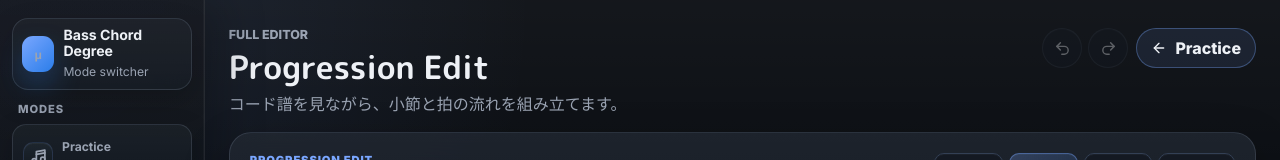
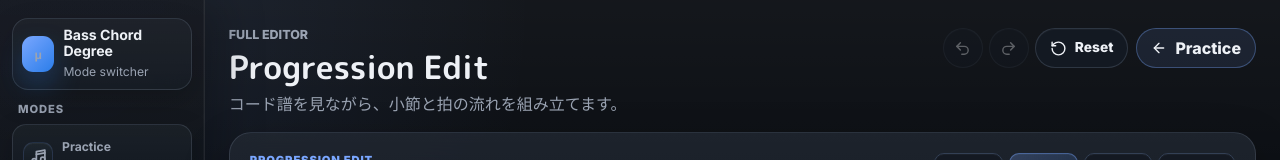
Before and after one commit to muu-ima/muu-fret-degree, a Next.js app: page /progression in a window 1280 px wide. Shown: the top 160 px of the page. Built offline with nearby package versions, Linux system fonts and the light colour scheme.

Commit message:
Add progression editor reset action

```diff
--- a/app/components/progression/ProgressionEditorWorkspace.tsx
+++ b/app/components/progression/ProgressionEditorWorkspace.tsx
@@ -2,7 +2,7 @@
 
 import Link from "next/link";
 import { useEffect } from "react";
-import { LuArrowLeft, LuRedo2, LuUndo2 } from "react-icons/lu";
+import { LuArrowLeft, LuRedo2, LuRotateCcw, LuUndo2 } from "react-icons/lu";
 import theory from "../../../data/theory.json";
 import type { ChordType } from "../../lib/music";
 import { useProgressionSession } from "../../providers/ProgressionSessionProvider";
@@ -16,6 +16,7 @@ export function ProgressionEditorWorkspace() {
     canUndo,
     progression,
     redo,
+    resetProgression,
     removeRhythmEvent,
     undo,
     updateBarCount,
@@ -69,6 +70,16 @@ export function ProgressionEditorWorkspace() {
       >
         <LuRedo2 aria-hidden="true" />
       </button>
+      <button
+        type="button"
+        className="progressionResetButton"
+        aria-label="編集をリセット"
+        title="編集をリセット"
+        onClick={resetProgression}
+      >
+        <LuRotateCcw aria-hidden="true" />
+        <span>Reset</span>
+      </button>
     </div>
   );
 
@@ -120,6 +131,10 @@ export function ProgressionEditorWorkspace() {
           <LuRedo2 aria-hidden="true" />
           <span>Redo</span>
         </button>
+        <button type="button" onClick={resetProgression}>
+          <LuRotateCcw aria-hidden="true" />
+          <span>Reset</span>
+        </button>
       </nav>
     </main>
   );
--- a/app/globals.css
+++ b/app/globals.css
@@ -2935,6 +2935,7 @@ select:focus-visible,
 
 .progressionHistoryActions {
   display: flex;
+  align-items: center;
   gap: 6px;
 }
 
@@ -2960,6 +2961,20 @@ select:focus-visible,
 .progressionHistoryActions svg {
   width: 17px;
   height: 17px;
+}
+
+.progressionHistoryActions .progressionResetButton {
+  display: inline-flex;
+  width: auto;
+  min-width: 0;
+  gap: 8px;
+  padding: 0 14px;
+  border-radius: 999px;
+  font-weight: 800;
+}
+
+.progressionHistoryActions .progressionResetButton span {
+  line-height: 1;
 }
 
 .progressionEditorMobileBar {
@@ -3480,7 +3495,7 @@ select:focus-visible,
     left: 8px;
     z-index: 70;
     display: grid;
-    grid-template-columns: repeat(3, minmax(0, 1fr));
+    grid-template-columns: repeat(4, minmax(0, 1fr));
     gap: 6px;
     min-height: 68px;
     padding: 6px;
--- a/app/hooks/progression/useProgressionState.ts
+++ b/app/hooks/progression/useProgressionState.ts
@@ -183,6 +183,13 @@ export function useProgressionState({ bpm = 120, roots, chordTypes }: UseProgres
     [],
   );
 
+  const resetProgression = useCallback(() => {
+    dispatch({
+      type: "commit",
+      update: (currentProgression) => createDefaultProgression(currentProgression.bpm),
+    });
+  }, []);
+
   const undo = useCallback(() => dispatch({ type: "undo" }), []);
   const redo = useCallback(() => dispatch({ type: "redo" }), []);
 
@@ -192,6 +199,7 @@ export function useProgressionState({ bpm = 120, roots, chordTypes }: UseProgres
     canUndo: history.past.length > 0,
     progression,
     redo,
+    resetProgression,
     removeRhythmEvent,
     syncBpm,
     undo,
```
